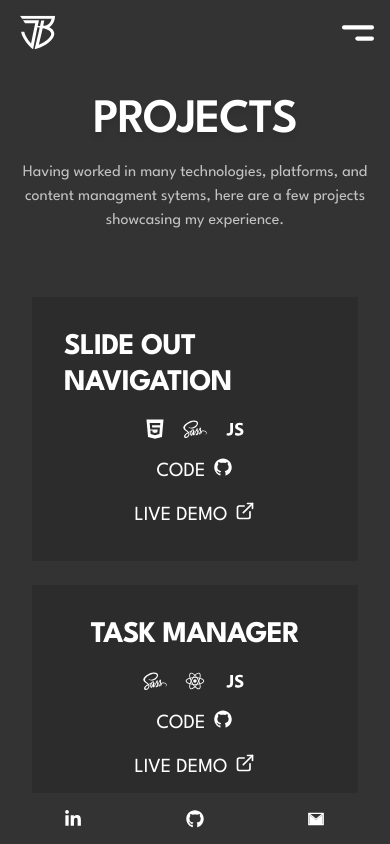
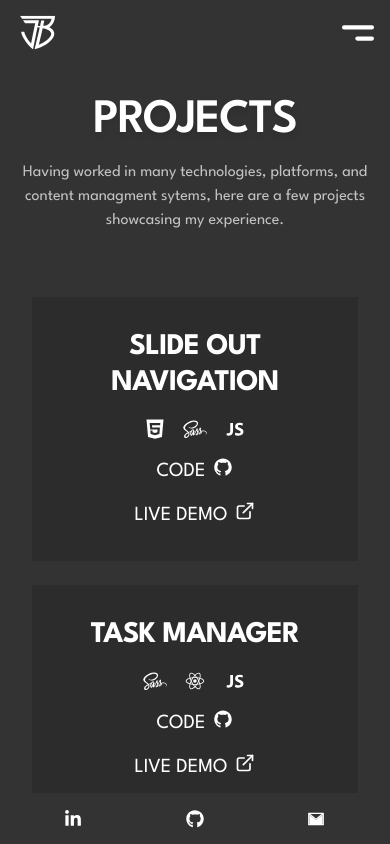
Before and after one commit to jablancTheDesigner/Jablanc-v3, a Next.js app: page /projects in a window 390 px wide. Shown: the top 844 px of the page. Built offline with nearby package versions, Linux system fonts and the light colour scheme.

Commit message:
Fix project card alignment on mobile

```diff
--- a/components/ProjectCard.tsx
+++ b/components/ProjectCard.tsx
@@ -41,7 +41,7 @@ const ProjectCard = ({ content }: JBCard): ReactElement => {
 
           {/*  Title */}
           <motion.h2
-            className="md:text-4xl text-3xl tracking-tight font-league-spartan font-bold text-left text-white">
+            className="md:text-4xl text-3xl tracking-tight font-league-spartan font-bold md:text-left text-center text-white">
             {content.title}
           </motion.h2>
 
```
